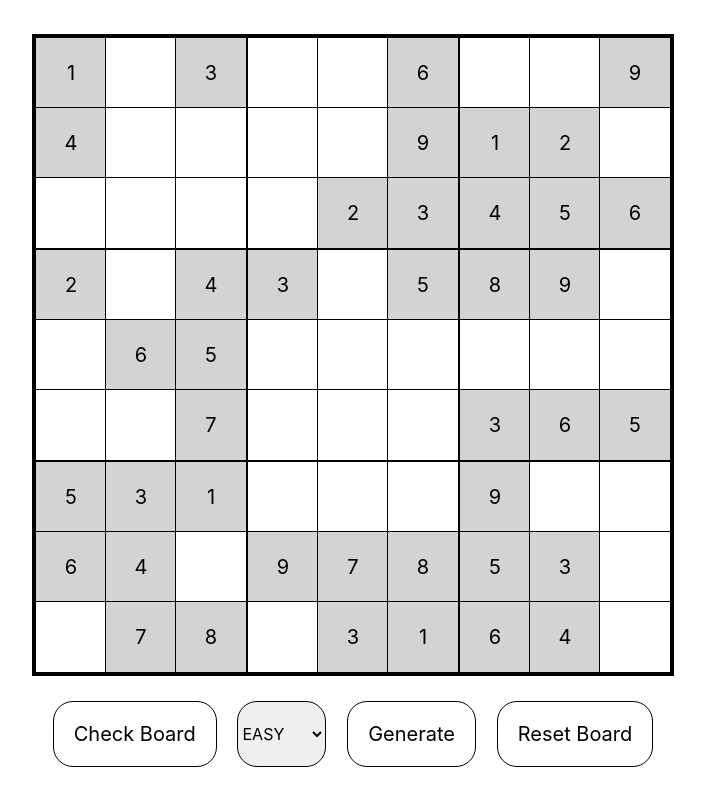
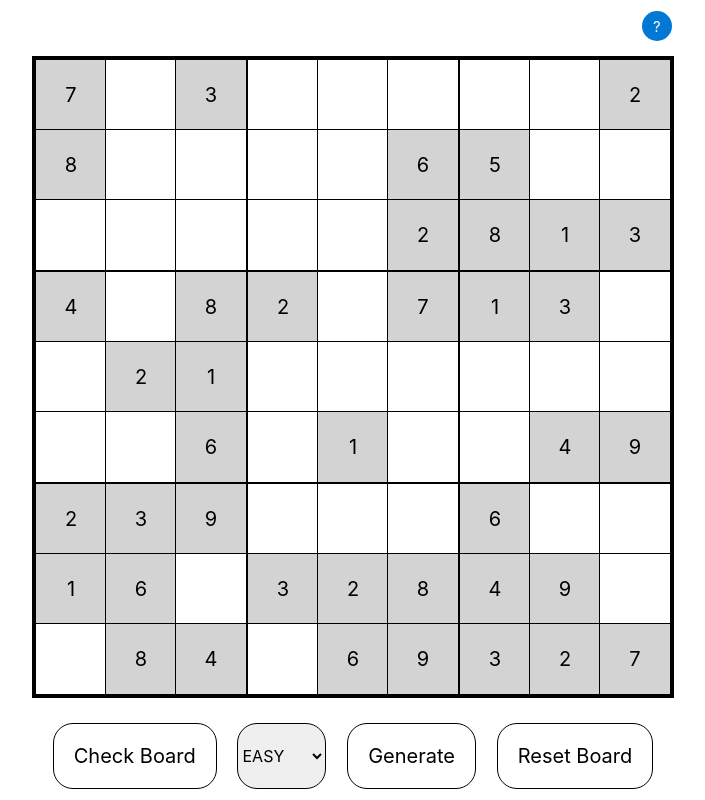
Before and after one commit to Bernard-Borg/SudokuApp, a Vue app: page / in a window 1280 px wide. Shown: the whole page, without its empty margins (287-992 px from the left). Built offline with nearby package versions, Linux system fonts and the light colour scheme.

Commit message:
Fixed boards not generating properly

```diff
--- a/src/App.vue
+++ b/src/App.vue
@@ -4,6 +4,7 @@ import ResetButton from './components/ResetButton.vue';
 import { DifficultyLevel, useGameStore } from './stores/GameStore';
 import CheckButton from './components/CheckButton.vue';
 import GenerateBoardControl from './components/GenerateBoardControl.vue';
+import HintButton from './components/HintButton.vue';
 
 const board = useGameStore();
 
@@ -34,6 +35,7 @@ board.generateNewBoard(DifficultyLevel.EASY);
 
 <template>
   <main>
+    <HintButton />
     <SudokuBoard />
     <div id="bottom-buttons">
       <CheckButton />
--- /dev/null
+++ b/src/components/HintButton.vue
@@ -0,0 +1,30 @@
+<script setup lang="ts">
+import { useGameStore } from "@/stores/GameStore";
+
+const boardStore = useGameStore();
+
+function showSolvedBoard() {
+    console.log(boardStore.getSolvedBoard);
+}
+</script>
+
+<template>
+    <button id="hint-button" @click="showSolvedBoard">?</button>
+</template>
+
+<style>
+button#hint-button {
+    background: #0078d4;
+    color: white;
+    font-size: 15px;
+    padding: 0px;
+    border-radius: 100%;
+    height: 30px;
+    width: 30px;
+    border: none;
+    position: relative;
+    top: 0;
+    left: 95%;
+    margin-bottom: 15px;
+}
+</style>
--- a/src/stores/GameStore.ts
+++ b/src/stores/GameStore.ts
@@ -49,6 +49,7 @@ function shuffle(array: number[]) {
 }
 
 function fillGrid(board: number[][]) {
+  const VALID_NUMBERS = [1, 2, 3, 4, 5, 6, 7, 8, 9]
   let row = 0;
   let col = 0;
 
@@ -57,7 +58,7 @@ function fillGrid(board: number[][]) {
     col = i % 9;
 
     if (board[row][col] == -1) {
-      for (let value = 1; value < 10; value++) {
+      for (const value of shuffle(VALID_NUMBERS)) {
         if (!board[row].includes(value)) {
           if (![board[0][col], board[1][col], board[2][col], board[3][col], board[4][col], board[5][col], board[6][col], board[7][col], board[8][col]].includes(value)) {
             let square = [] as number[][]
@@ -111,7 +112,6 @@ function fillGrid(board: number[][]) {
 }
 
 function solveGrid(board: number[][]) {
-  const VALID_NUMBERS = [1, 2, 3, 4, 5, 6, 7, 8, 9]
   let row = 0;
   let col = 0;
 
@@ -120,7 +120,7 @@ function solveGrid(board: number[][]) {
     col = i % 9;
 
     if (board[row][col] == -1) {
-      for (const value of shuffle(VALID_NUMBERS)) {
+      for (let value = 1; value < 10; value++) {
         if (!board[row].includes(value)) {
           if (![board[0][col], board[1][col], board[2][col], board[3][col], board[4][col], board[5][col], board[6][col], board[7][col], board[8][col]].includes(value)) {
             let square = [] as number[][]
@@ -306,11 +306,11 @@ export const useGameStore = defineStore({
       let attempts = 0;
 
       if (difficultyLevel == DifficultyLevel.EASY) {
-        attempts = 4;
+        attempts = 3;
       } else if (difficultyLevel == DifficultyLevel.MEDIUM) {
-        attempts = 8;
+        attempts = 6;
       } else {
-        attempts = 14;
+        attempts = 9;
       }
 
       while (attempts > 0) {
@@ -356,7 +356,7 @@ export const useGameStore = defineStore({
         }
       }
 
-      fillGrid(copyGrid);
+      solveGrid(copyGrid);
 
       this.$patch({
         board: tempBoard,
```
Also changed, not shown: test.ts (+11 -11 lines).
